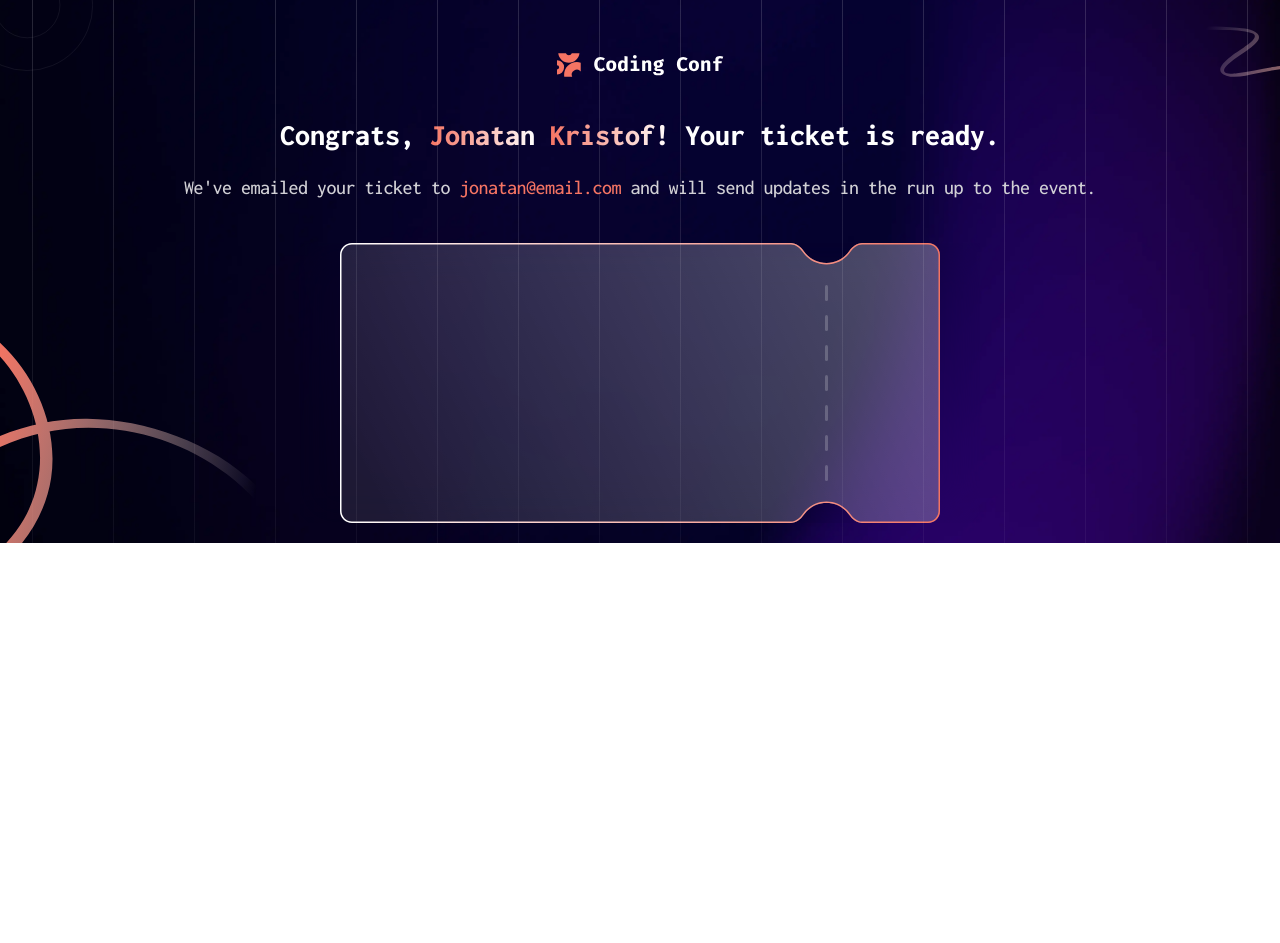
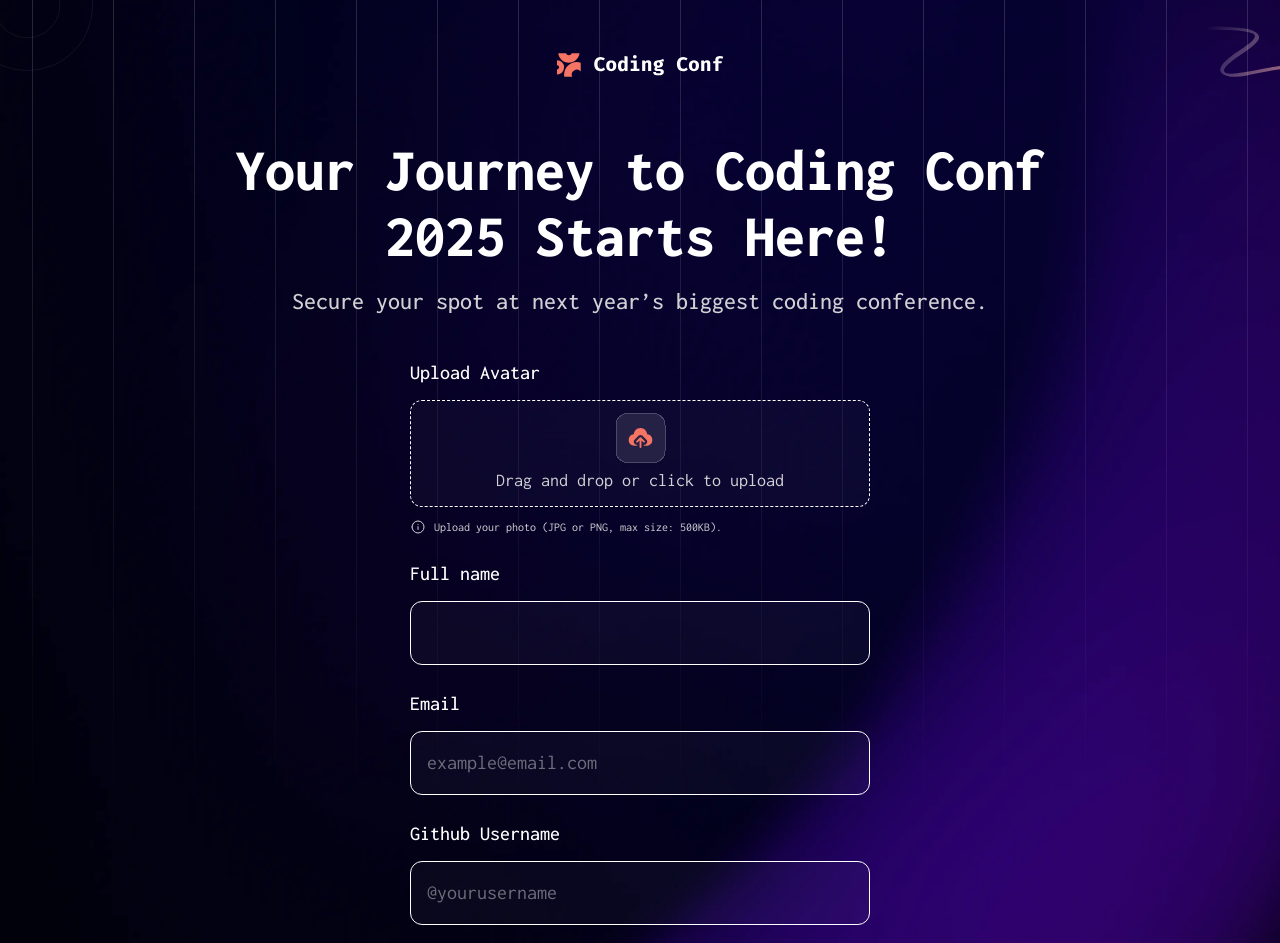
Before and after one commit to Buch-dev/Ticket-Generator, a React (Vite) app: page / in a window 1280 px wide. Shown: the top 943 px of the page. Before the commit the page ends 800 px from the top, so only its background shows below. Built offline with nearby package versions, Linux system fonts and the light colour scheme.

Commit message:
bugs update

```diff
--- a/package.json
+++ b/package.json
@@ -11,6 +11,7 @@
   },
   "dependencies": {
     "@tailwindcss/vite": "^4.0.12",
+    "axios": "^1.8.3",
     "react": "^19.0.0",
     "react-dom": "^19.0.0",
     "tailwindcss": "^4.0.12"
--- a/src/App.jsx
+++ b/src/App.jsx
@@ -4,18 +4,60 @@ import ElementTopMobileIcon from "./components/BgElementTopMobile";
 import BgLinesIcon from "./components/BgLines";
 import CirclesIcon from "./components/Circles";
 import LogoIcon from "./components/Logo";
-import CloudUploadIcon from "./components/CloudUpload";
-import InfoIcon from "./components/InfoIcon";
 import BgPathIcon from "./components/BgPathMobile";
 import Form from "./components/Form";
 import Container from "./components/Container";
 import BgLinesTabletIcon from "./components/BgLinesTablet";
 import BgLinesDesktopIcon from "./components/BgLinesDesktop";
 import TicketBgIcon from "./components/TicketBg";
+import GithubIcon from "./components/Github";
+import usePersistedState from "./hooks/usePersistedSate";
+import axios from "axios";
 
 function App() {
-  const [step, setStep] = useState(2);
-  const [previewUrl, setPreviewUrl] = useState("");
+  const [step, setStep] = useState(1);
+  const [errors, setErrors] = useState({});
+  const [fullName, setFullName] = useState("");
+  const [email, setEmail] = useState("");
+  const [username, setUsername] = useState("");
+
+  const validateForm = () => {
+    const newErrors = {};
+    console.log("validating form...");
+    console.log("fullName", fullName);
+    console.log("email", email);
+    console.log("username", username);
+
+    if (step === 1) {
+      /* Validate fields for step 1 */
+      if (!fullName) {
+        newErrors.fullName = "Full name is required";
+      }
+      if (!email) {
+        newErrors.email = "Email is required";
+      } else if (!/\S+@\S+\.\S+/.test(email)) {
+        newErrors.email = "Email address is invalid";
+      }
+      if (!username) {
+        newErrors.username = "Github username is required";
+      }
+    }
+
+    setErrors(newErrors);
+    console.log("Validation errors:", newErrors);
+    return Object.keys(newErrors).length === 0;
+  };
+
+  const handleSubmitButton = (e) => {
+    e.preventDefault();
+    console.log("Submitted");
+    if (validateForm()) {
+      console.log("Validation passed");
+      setStep(step + 1);
+    } else {
+      console.log("Validation failed", errors);
+    }
+  };
 
   const handleAvatarUpload = async (e) => {
     const file = e.target.files[0];
@@ -78,8 +120,15 @@ function App() {
           <Container />
           {/* Upload */}
           <Form
-            previewUrl={previewUrl}
-            handleAvatarUpload={handleAvatarUpload}
+            handleSubmitButton={handleSubmitButton}
+            validateForm={validateForm}
+            errors={errors}
+            setFullName={setFullName}
+            setEmail={setEmail}
+            setUsername={setUsername}
+            fullName={fullName}
+            email={email}
+            username={username}
           />
         </>
       )}
@@ -93,7 +142,7 @@ function App() {
               <span className="text-gradient">Kristof!</span> Your ticket is
               ready.
             </h2>
-            <p className="text-[#D1D0D5] text-[20px] font-medium text-center z-10 tracking-tight">
+            <p className="text-[#D1D0D5] text-[20px] font-medium text-center z-10 tracking-tight leading-[120%]">
               We've emailed your ticket to{" "}
               <span className="text-[#F57463]">jonatan@email.com</span> and will
               send updates in the run up to the event.
@@ -101,7 +150,27 @@ function App() {
           </div>
 
           {/* Ticket Generated */}
-          <TicketBgIcon className={`mt-[40px] w-full`} />
+          <div className="relative">
+            <TicketBgIcon className={`z-10 mb-[291.93px] w-full`} />
+            <LogoIcon className={`absolute inset-0 top-[80px] left-[16px]`} />
+            <p className="text-[#D1D0D5] text-sm leading-[120%] absolute top-[110px] left-[53px]">
+              Jan 31, 2025 / Austin, TX
+            </p>
+            <p className="text-[#8784A5] text-[22px] font-medium absolute top-[122px] right-[-5px] rotate-90">
+              #01609
+            </p>
+            <div className="flex gap-3 items-center justify-center absolute top-[156px] left-4">
+              <img src="./avatar-ticket.png" alt="avatar" />
+              <div className="flex flex-col">
+                <p className="text-[20px] text-white font-medium">
+                  Jonatan Kristof
+                </p>
+                <p className="text-sm font-normal text-[#D1D0D5] flex items-center justify-center gap-1">
+                  <GithubIcon /> @jonatankristof0101
+                </p>
+              </div>
+            </div>
+          </div>
         </>
       )}
     </div>
--- a/src/components/Form.jsx
+++ b/src/components/Form.jsx
@@ -1,10 +1,46 @@
-import React from "react";
+import React, { useState } from "react";
 import CloudUploadIcon from "./CloudUpload";
 import InfoIcon from "./InfoIcon";
+import usePersistedState from "../hooks/usePersistedSate";
+import axios from "axios";
 
-export default function Form({previewUrl, handleAvatarUpload}) {
+const Form = ({
+  handleSubmitButton,
+  validateForm,
+  errors,
+  setFullName,
+  setEmail,
+  setUsername,
+  fullName,
+  email,
+  username,
+}) => {
+  const [previewUrl, setPreviewUrl] = useState("");
+
+  const handleAvatarUpload = async (e) => {
+    const file = e.target.files[0];
+    setPreviewUrl(URL.createObjectURL(file)); // Set the preview URL for the selected file
+    const formData = new FormData();
+    formData.append("file", file);
+    formData.append("upload_preset", "my_buch_preset"); // Replace with your Cloudinary upload preset
+
+    try {
+      const response = await axios.post(
+        "https://api.cloudinary.com/v1_1/dcyhuwujh/image/upload",
+        formData
+      ); // Replace with your Cloudinary cloud name
+      setAvatarUrl(response.data.secure_url);
+      localStorage.setItem("avatarUrl", response.data.secure_url);
+    } catch (error) {
+      console.error("Error uploading image:", error);
+    }
+  };
+
   return (
-    <form className="mt-10 flex flex-col w-full gap-6 md:w-[522px] md:mt-[45px] lg:w-[460px]">
+    <form
+      className="mt-10 flex flex-col w-full gap-6 md:w-[522px] md:mt-[45px] lg:w-[460px]"
+      onSubmit={handleSubmitButton}
+    >
       <div className="flex flex-col gap-3">
         <label htmlFor="avatar" className="text-white text-[20px] font-medium">
           Upload Avatar
@@ -19,20 +55,20 @@ export default function Form({previewUrl, handleAvatarUpload}) {
             required
           />
           <div className="flex justify-center ">
-            {previewUrl && (
+            {previewUrl ? (
               <img
                 src={previewUrl}
                 alt="Avatar"
                 className="w-20 h-20 rounded-full"
               />
-            )}{" "}
-            {/* Display the preview image */}
+            ) : (
               <div className="flex flex-col items-center justify-center">
                 <CloudUploadIcon />
                 <p className="text-[18px] text-[#D1D0D5]">
                   Drag and drop or click to upload
                 </p>
               </div>
+            )}
           </div>
         </div>
         <div className="flex gap-2">
@@ -50,8 +86,12 @@ export default function Form({previewUrl, handleAvatarUpload}) {
           type="text"
           name="name"
           id="name"
+          value={fullName}
+          onChange={(e) => setFullName(e.target.value)}
+          aria-required="true"
           className="border border-white p-4 rounded-xl bg-[#8784A5]/5 text-[#D1D0D5] text-[20px] z-10"
         />
+        {errors.fullName && <p className="text-red-500">{errors.fullName}</p>}
       </div>
       <div className="flex flex-col gap-3">
         <label htmlFor="email" className="text-white text-[20px] font-medium">
@@ -61,25 +101,34 @@ export default function Form({previewUrl, handleAvatarUpload}) {
           type="text"
           name="email"
           id="email"
+          value={email}
+          onChange={(e) => setEmail(e.target.value)}
+          aria-required="true"
           placeholder="example@email.com"
           className="border border-white p-4 rounded-xl bg-[#8784A5]/5 text-[#D1D0D5] text-[20px] z-10"
         />
+        {errors.email && <p className="text-red-500">{errors.email}</p>}
       </div>
       <div className="flex flex-col gap-3">
-        <label htmlFor="name" className="text-white text-[20px] font-medium">
+        <label htmlFor="github" className="text-white text-[20px] font-medium">
           Github Username
         </label>
         <input
           type="text"
-          name="name"
-          id="name"
+          name="github"
+          id="github"
+          value={username}
+          onChange={(e) => setUsername(e.target.value)}
           placeholder="@yourusername"
           className="border border-white p-4 rounded-xl bg-[#8784A5]/5 text-[#D1D0D5] text-[20px] z-10"
         />
+        {errors.username && <p className="text-red-500">{errors.username}</p>}
       </div>
       <button className="bg-[#F57463] text-[#0D082D] text-[20px] font-extrabold py-4 rounded-xl mb-[113.91px] z-10">
         Generate My Ticket
       </button>
     </form>
   );
-}
+};
+
+export default Form;
--- /dev/null
+++ b/src/components/Github.jsx
@@ -0,0 +1,20 @@
+import * as React from "react";
+
+const GithubIcon = (props) => (
+  <svg
+    xmlns="http://www.w3.org/2000/svg"
+    width="16"
+    height="17"
+    fill="none"
+    viewBox="0 0 16 17"
+  >
+    <path
+      fill="#D1D0D5"
+      fillRule="evenodd"
+      d="M9.47 11.206c.058.195.08.4.065.606v.32a.48.48 0 0 1-.96 0v-.358a.75.75 0 0 0-.2-.597.48.48 0 0 1 .294-.808c1.118-.124 1.861-.512 1.861-2.01 0-.375-.142-.73-.4-1a.48.48 0 0 1-.103-.5c.08-.21.102-.435.07-.652-.163.055-.42.17-.774.406a.48.48 0 0 1-.394.065c-.73-.2-1.503-.2-2.233 0a.48.48 0 0 1-.395-.065c-.35-.234-.604-.348-.774-.404-.031.217-.008.44.07.651a.48.48 0 0 1-.102.497 1.45 1.45 0 0 0-.4 1.011c0 1.478.746 1.874 1.867 2.014a.48.48 0 0 1 .287.808.72.72 0 0 0-.201.55v.345c0 .212-.139.4-.341.46a3 3 0 0 1-.847.137c-.887 0-1.308-.534-1.583-.884-.114-.144-.232-.293-.312-.313a.48.48 0 0 1 .233-.932c.398.1.63.393.833.65.275.348.466.595 1.054.504q-.006-.25.07-.497c-.858-.226-2.02-.856-2.02-2.84a2.4 2.4 0 0 1 .479-1.453c-.111-.472-.07-.967.124-1.418a.48.48 0 0 1 .306-.272c.14-.042.653-.12 1.61.472a5.2 5.2 0 0 1 2.317 0c.957-.592 1.47-.512 1.61-.472a.48.48 0 0 1 .305.272c.194.451.237.945.125 1.417.311.414.48.917.48 1.443 0 2.008-1.16 2.63-2.02 2.847m.91-8.62h-5.4c-2.12 0-3.54 1.49-3.54 3.699v5.081c0 2.215 1.42 3.7 3.54 3.7h5.4c2.12 0 3.54-1.485 3.54-3.7V6.285c0-2.208-1.42-3.7-3.54-3.7"
+      clipRule="evenodd"
+    ></path>
+  </svg>
+);
+
+export default GithubIcon;
--- /dev/null
+++ b/src/hooks/usePersistedSate.js
@@ -0,0 +1,16 @@
+import { useEffect, useState } from "react";
+
+function usePersistedState(key, initialValue) {
+  const [state, setState] = useState(() => {
+    const persistedState = localStorage.getItem(key);
+    return persistedState !== null ? JSON.parse(persistedState) : initialValue;
+  });
+
+  useEffect(() => {
+    localStorage.setItem(key, JSON.stringify(state));
+  }, [key, state]);
+
+  return [state, setState];
+}
+
+export default usePersistedState;
```
Also changed, not shown: public/avatar-ticket.png (added), 1 other file (tests, documents, lock files or other folders). Lines whose indentation alone changed are shown as unchanged.
